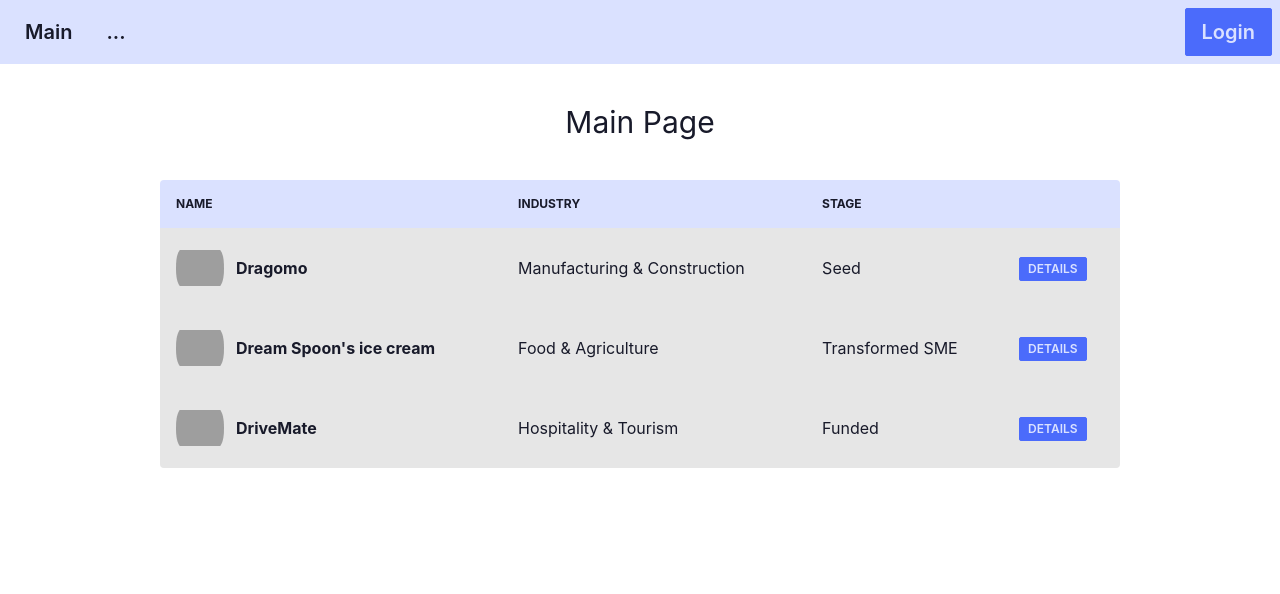
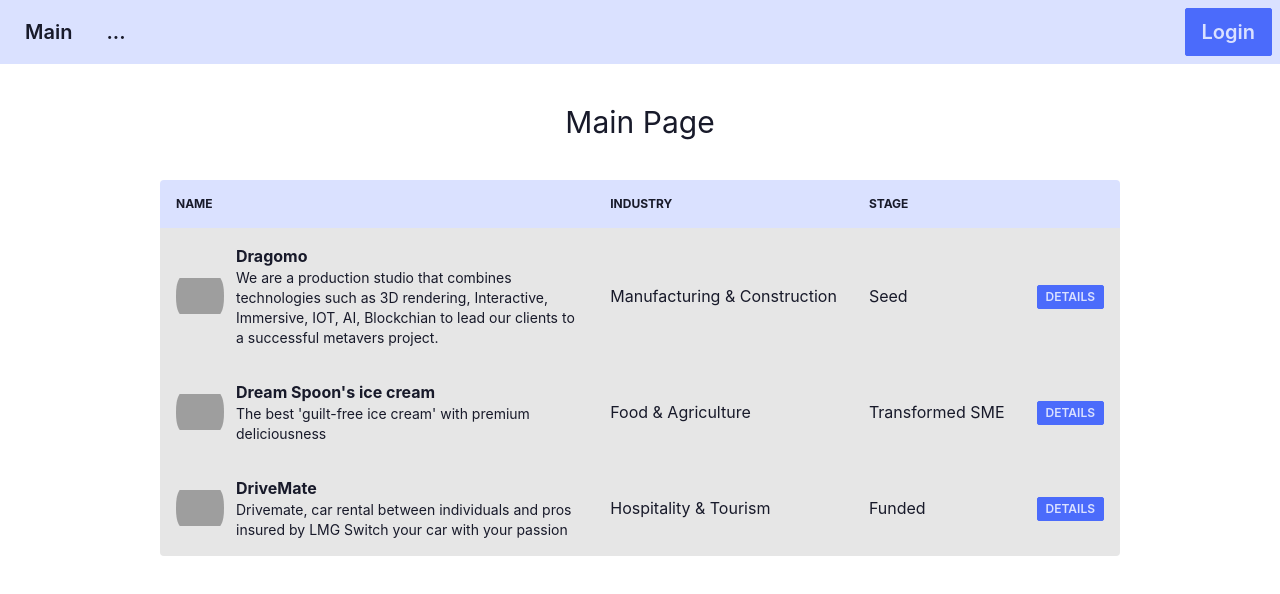
Before and after one commit to Thanapat01/startup-directory, a Next.js app: page / in a window 1280 px wide. Shown: the top 594 px of the page. Built offline with nearby package versions, Linux system fonts and the light colour scheme; grey boxes are pictures that could not be loaded.

Commit message:
add startup about in main page table and edit link-hover in detail page

```diff
--- a/components/startupItem.js
+++ b/components/startupItem.js
@@ -25,6 +25,7 @@
                         </div>
                         <div>
                             <div className="font-bold">{data.name}</div>
+                            <div className="text-sm max-w-lg break-normal whitespace-normal">{data.about}</div>
                         </div>
                     </div>
                 </td>
--- a/pages/startup/[startupId].js
+++ b/pages/startup/[startupId].js
@@ -66,7 +66,7 @@
             <div className="badge badge-primary">Website</div>
             <div>
               <a
-                className="ml-2"
+                className="ml-2 link link-hover"
                 href={data.website}
                 target="_blank"
                 rel="noopener noreferrer"
```
